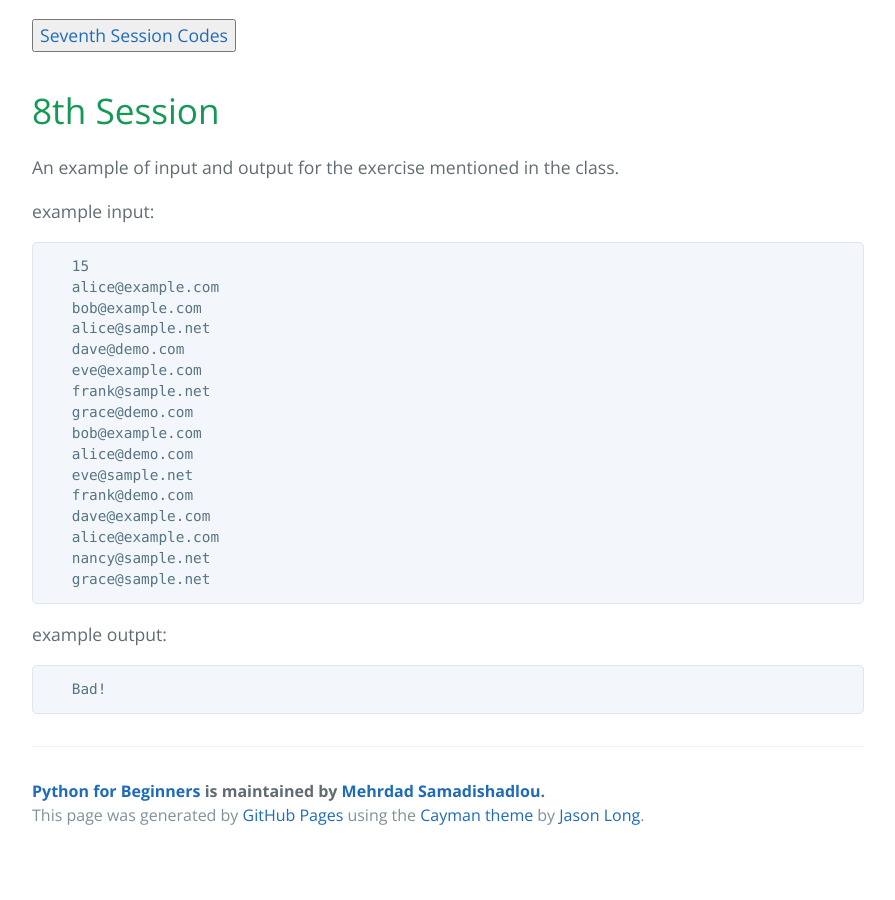
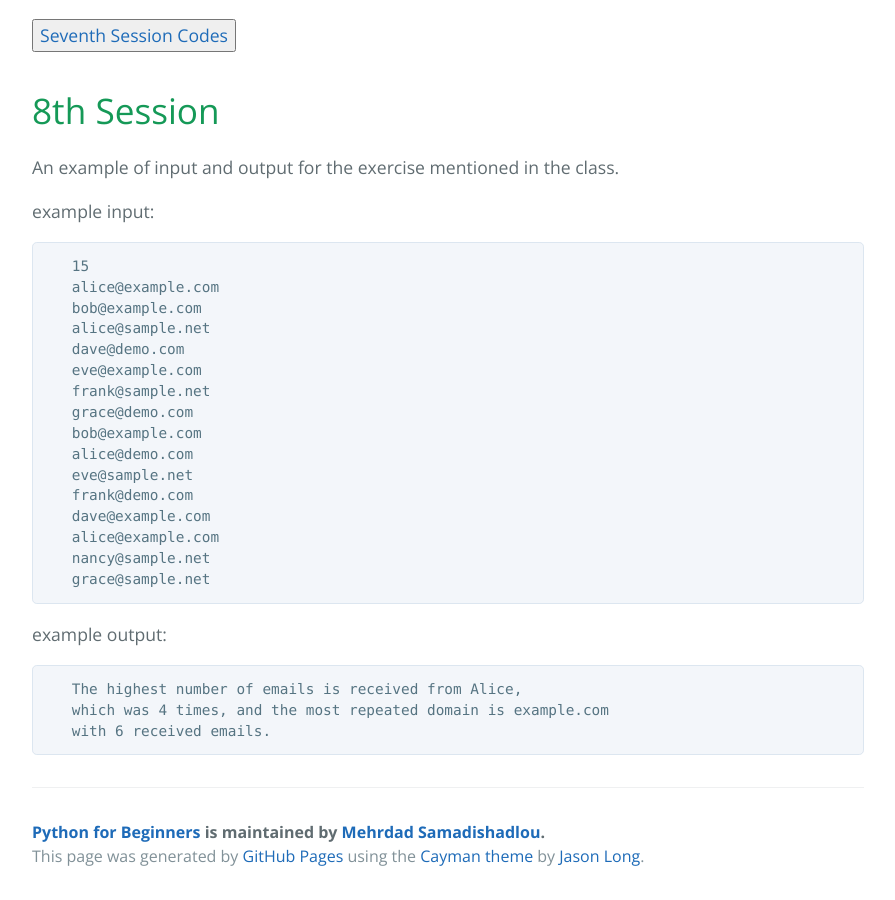
Before and after one commit to MehrdadSamadishadlou/Python_for_Beginners, a Jekyll site: the page built from materials.md, in a window 1280 px wide and 900 px high, scrolled down 3549 px. Shown: the whole window, without its empty margins (192-1087 px from the left). Built offline with Jekyll 4.4.1, drawn with Linux system fonts in a browser that asks for light colours; before the commit the page ends 4408 px from its top, so only the background shows below that.

Commit message:
Update materials.md

````diff
--- a/materials.md
+++ b/materials.md
@@ -155,7 +155,9 @@ An example of input and output for the exercise mentioned in the class.
 
    example output:
    ```
-   Bad!
+   The highest number of emails is received from Alice,
+   which was 4 times, and the most repeated domain is example.com
+   with 6 received emails.
    ```
 
 
````
